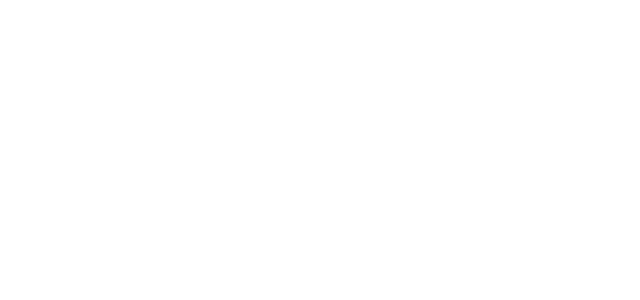
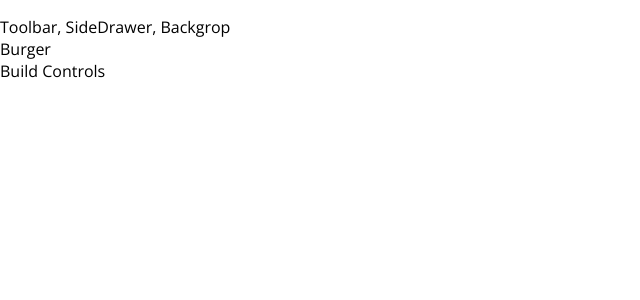
Before and after one commit to marcusholmgren/burger-builder, a React (Create React App) app: page / in a window 1280 px wide. Shown: the top 300 px of the page, without its empty margins (0-640 px from the left). Built offline with nearby package versions, Linux system fonts and the light colour scheme.

Commit message:
Add The Burger Builder Container

```diff
--- a/src/App.js
+++ b/src/App.js
@@ -1,11 +1,13 @@
 import React, {Component} from 'react';
+import Layout from "./compontents/Layout/Layout";
+import BurgerBuilder from "./containers/BurgerBuilder/BurgerBuilder";
 
 class App extends Component {
     render() {
         return (
-            <div className="App">
-
-            </div>
+            <Layout>
+                <BurgerBuilder />
+            </Layout>
         );
     }
 }
--- /dev/null
+++ b/src/compontents/Layout/Layout.css
@@ -0,0 +1,3 @@
+.content {
+    margin-top: 16px;
+}
--- /dev/null
+++ b/src/compontents/Layout/Layout.js
@@ -0,0 +1,13 @@
+import React from "react";
+import './Layout.css'
+
+const layout = (props) => (
+    <>
+        <div className="content">Toolbar, SideDrawer, Backgrop</div>
+        <main>
+            {props.children}
+        </main>
+    </>
+);
+
+export default layout;
--- /dev/null
+++ b/src/containers/BurgerBuilder/BurgerBuilder.js
@@ -0,0 +1,14 @@
+import React, {Component} from 'react';
+
+class BurgerBuilder extends Component {
+    render() {
+        return (
+            <>
+                <div>Burger</div>
+                <div>Build Controls</div>
+            </>
+        );
+    }
+}
+
+export default BurgerBuilder;
```
